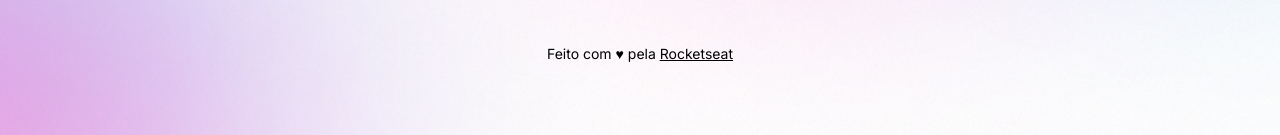
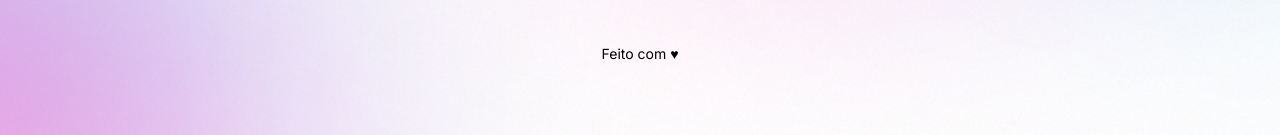
Before and after one commit to devMiguez/projeto-rocketseat, a plain HTML site: page index.html in a window 1280 px wide. Shown: the part 678-813 px from the top of the page. Drawn offline with nearby package versions, Linux system fonts and the light colour scheme.

Commit message:
new footer

```diff
--- a/index.html
+++ b/index.html
@@ -48,7 +48,7 @@
         </a>
       </div>
       <footer>
-        <p>Feito com ♥ pela <a href="#">Rocketseat</a></p>
+        <p>Feito com ♥</p>
       </footer>
     </div>
 
```
